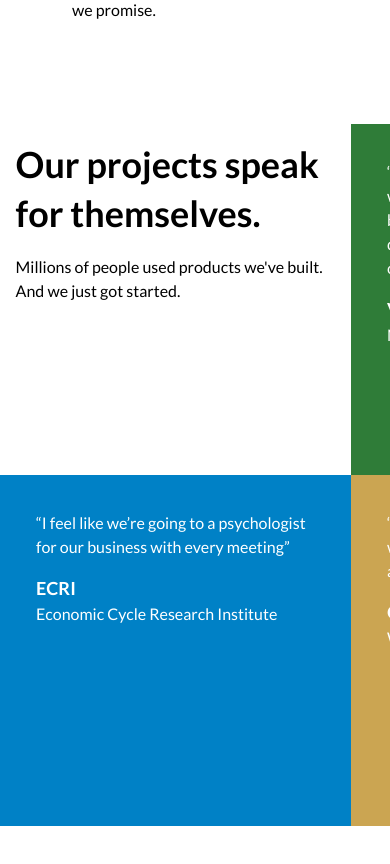
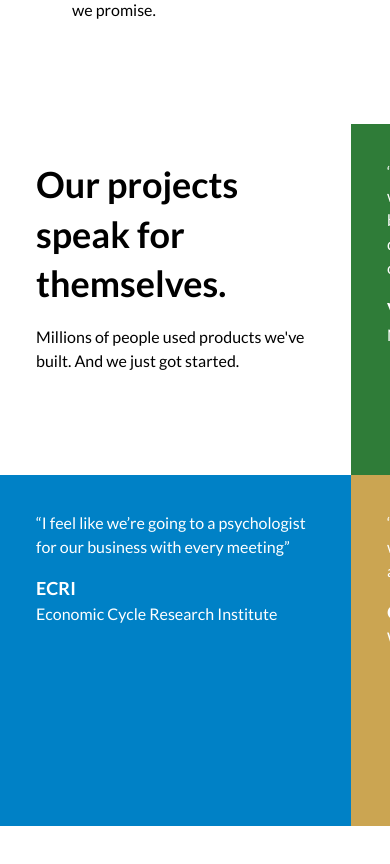
Before and after one commit to KvinZav/umvel-remote, a Next.js app: page / in a window 390 px wide. Shown: the part 3584-4448 px from the top of the page. Built offline with nearby package versions, Linux system fonts and the light colour scheme; no server answers.

Commit message:
fix: resolve responsive quotes grid

```diff
--- a/src/components/modules/quotes/index.tsx
+++ b/src/components/modules/quotes/index.tsx
@@ -16,13 +16,15 @@ const Quotes = (): JSX.Element => {
       className={`h-[180vw] md:h-[200vw] w-full overflow-hidden overflow-x-scroll snap-x lg:h-[50vw]`}
     >
       <section className="h-[180vw] flex md:flex-row flex-col flex-wrap md:h-[200vw] lg:h-[50vw] snap-x">
-        <article className="bg-primary-white p-[4vw] h-[50%] md:h-1/4 aspect-square snap-center overflow-hidden lg:h-1/2 lg:w-auto lg:text-2xl">
+        <article className="bg-primary-white group overflow-hidden h-[50%] md:h-1/4 aspect-square snap-center lg:h-1/2 lg:w-auto">
+          <div className='p-9'>
             <h2 className="text-4xl font-bold leading-snug mb-4 xl:text-4xl">
               Our projects speak for themselves.
             </h2>
             <p className="text-base">
               {"Millions of people used products we've built.  And we just got started."}
             </p>
+          </div>
         </article>
         {quote.map((item) => {
           return (
```
Lines whose indentation alone changed are shown as unchanged.
